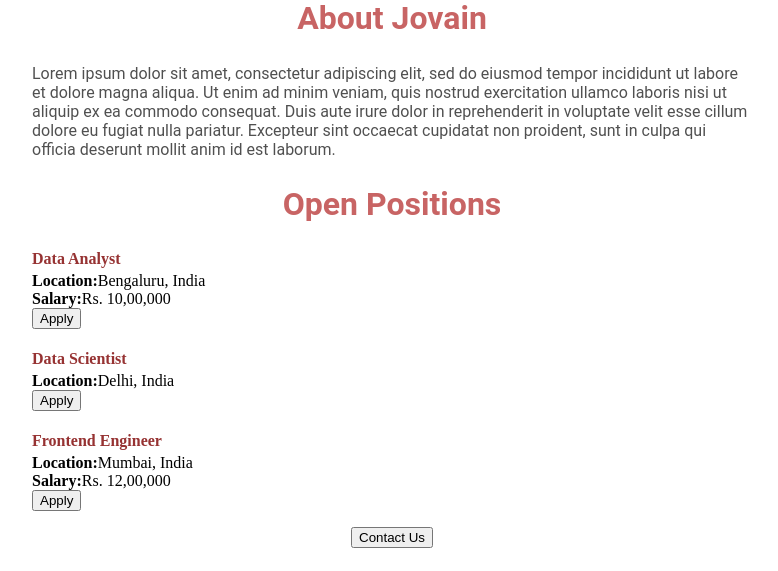
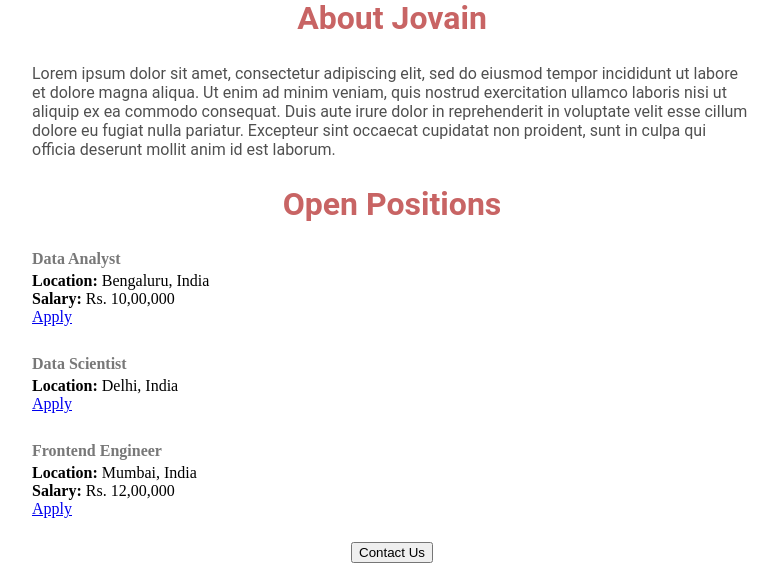
Before and after one commit to Reetaupreti/jovain-career-website, a Flask app: page / in a window 1280 px wide. Shown: the part 492-1063 px from the top of the page, without its empty margins (248-1026 px from the left). Before the commit the page ends 1040 px from the top, so only its background shows below. Run offline with Flask 2, Linux system fonts and the light colour scheme.

Commit message:
added requirements.txt

```diff
--- /dev/null
+++ b/requirements.txt
@@ -0,0 +1,2 @@
+Flask
+gunicorn
--- a/templates/jobitem.html
+++ b/templates/jobitem.html
@@ -1,15 +1,20 @@
-<div class= "border-bottom" style="margin-bottom:16px;">
+<div class="border-bottom row" style="margin-bottom:16px;padding-bottom:8px;">
+  <div class="col-10">
     <h4
-    style="color:rgb(150,50,50);margin-bottom:4px;">
+      style="color:rgb(120,120,120); margin-bottom:4px;">
       {{job['title']}}
     </h4>
     <div>
-    <b>Location:</b>{{job['location']}}
+      <b>Location:</b> {{job['location']}}
     </div>
     {% if 'salary' in job %}
     <div>
-    <b>Salary:</b>{{job['salary']}}
+      <b>Salary:</b> {{job['salary']}}
     </div>
     {% endif %}
-  <button type="button" class="btn btn-outline-primary">Apply</button>
   </div>
+  <div class="col-2 padding-right:16px">
+    <a href="mailto:hello@jovian.ai?subject=Application%20for%20{{job['title']}}&body=My%20name%3A%20%3Cyour%20name%20here%3E%0D%0A%0D%0AMy%20Resume%20link%3A%20%3Cresume%20link%3E%0D%0A%0D%0AMy%20LinkedIn%20link%3A%20%3Clinkedin%20in%3E%0D%0A%0D%0A" type="button" class="btn btn-outline-primary float-right align-middle" >Apply</a>
+  </div>
+
+</div>
```
Lines whose indentation alone changed are shown as unchanged.
